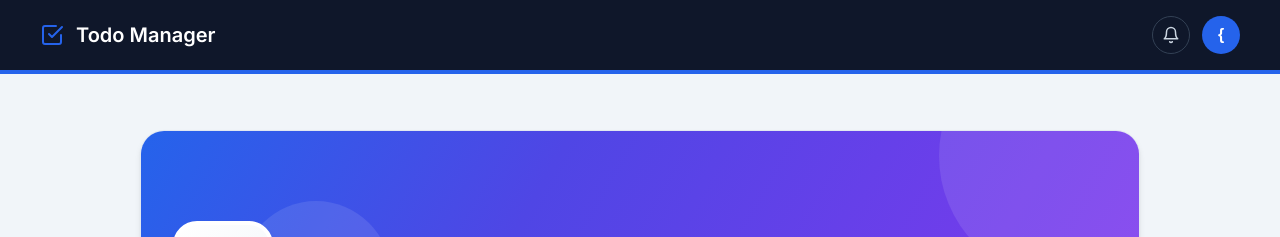
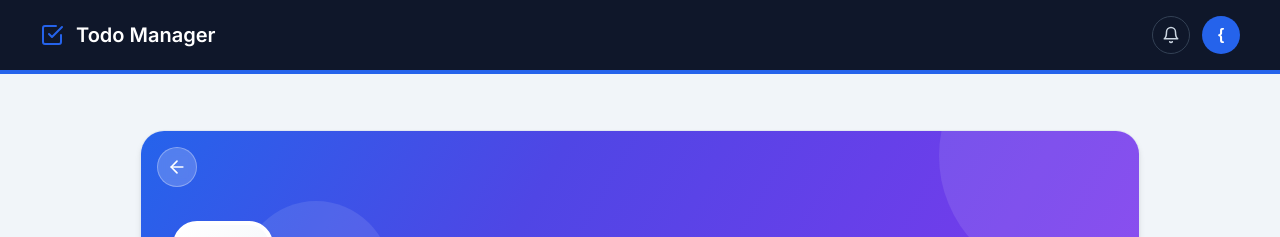
Before and after one commit to Ankit-Dokarka/todo-app, a React (Vite) app: page /profile in a window 1280 px wide. Shown: the top 237 px of the page. Built offline with nearby package versions, Linux system fonts and the light colour scheme; sample sign-in values are in the browser's storage.

Commit message:
add back button

```diff
--- a/src/pages/Profile.css
+++ b/src/pages/Profile.css
@@ -336,3 +336,32 @@
     gap: 1.25rem;
   }
 }
+.back-to-home-btn {
+  position: absolute;
+  top: 1rem;
+  left: 1rem;
+  width: 40px;
+  height: 40px;
+  border-radius: 50%;
+  background-color: rgba(255, 255, 255, 0.2);
+  backdrop-filter: blur(4px);
+  border: 1px solid rgba(255, 255, 255, 0.3);
+  color: #ffffff;
+  display: flex;
+  align-items: center;
+  justify-content: center;
+  font-size: 1.25rem;
+  cursor: pointer;
+  z-index: 10;
+  transition:
+    background-color 0.2s ease,
+    transform 0.1s ease;
+}
+
+.back-to-home-btn:hover {
+  background-color: rgba(255, 255, 255, 0.4);
+}
+
+.back-to-home-btn:active {
+  transform: scale(0.95);
+}
--- a/src/pages/Profile.jsx
+++ b/src/pages/Profile.jsx
@@ -1,6 +1,7 @@
 import { useState } from "react";
 import { useForm } from "react-hook-form";
 import {
+  FiArrowLeft,
   FiCheckCircle,
   FiAlertCircle,
   FiEye,
@@ -12,8 +13,10 @@ import {
   FiShield,
 } from "react-icons/fi";
 import "./Profile.css";
+import { useNavigate } from "react-router-dom";
 
 export default function Profile() {
+  const navigate = useNavigate();
   const [userData, setUserData] = useState(() => {
     const currentUserEmail = localStorage.getItem("currentUser");
     const users = JSON.parse(localStorage.getItem("users")) || {};
@@ -89,6 +92,9 @@ export default function Profile() {
   return (
     <div className="profile-page">
       <div className="profile-header-card">
+        <button className="back-to-home-btn" onClick={() => navigate("/")}>
+          <FiArrowLeft />
+        </button>
         <div className="header-banner"></div>
         <div className="header-content">
           <div className="profile-avatar">{initials}</div>
```
